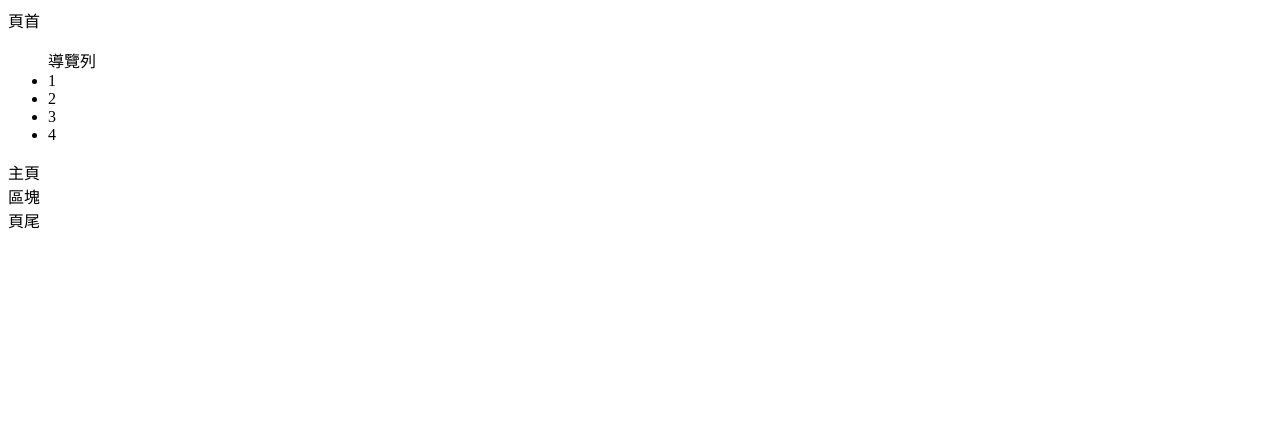
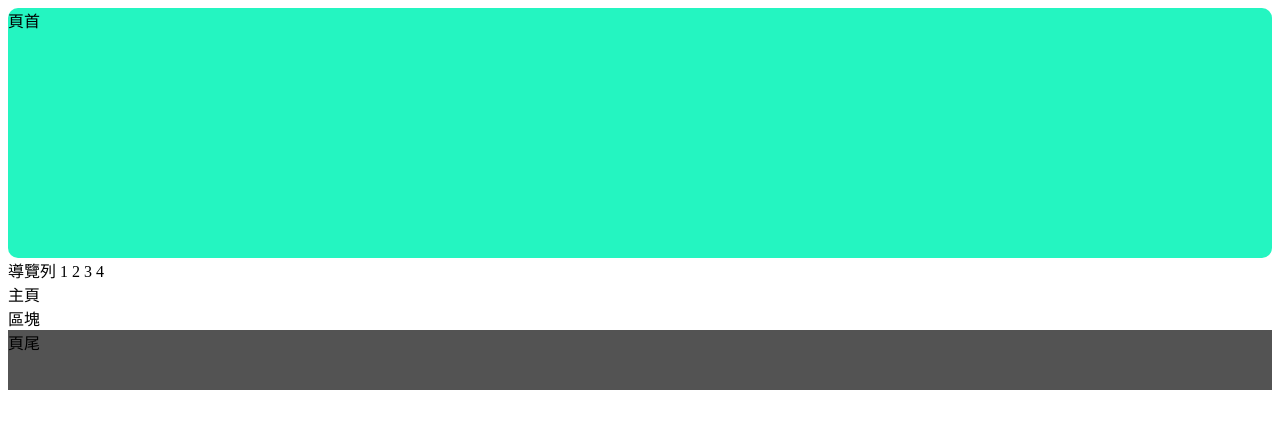
Before and after one commit to PBF108004/myTest01, a plain HTML site: page index.html in a window 1280 px wide. Drawn offline with Linux system fonts and the light colour scheme.

Commit message:
增加導覽列樣式

```diff
--- a/index.html
+++ b/index.html
@@ -5,6 +5,7 @@
     <meta charset="UTF-8">
     <meta name="viewport" content="width=device-width, initial-scale=1.0">
     <title>Document</title>
+    <link rel="stylesheet" href="main.css">
 </head>
 
 <body>
--- a/main.css
+++ b/main.css
@@ -1,11 +1,29 @@
 header {
     background: #24f5c1;
-    height: 60px;
+    height: 250px;
+    border-radius: 10px;
 }
+
 main {
     min-width: 800px;
 }
+
 nav {
-    background: #d8e65d;
+    & ul {
+        list-style-type: none;
+        padding: 0;
+        margin: 0;
+
+        & li {
+            display: inline-block;
+
+            &:hover {
+                background: red;
+            }
+        }
+    }
+}
+footer {
+    background: #535353;
     height: 60px;
 }
```
